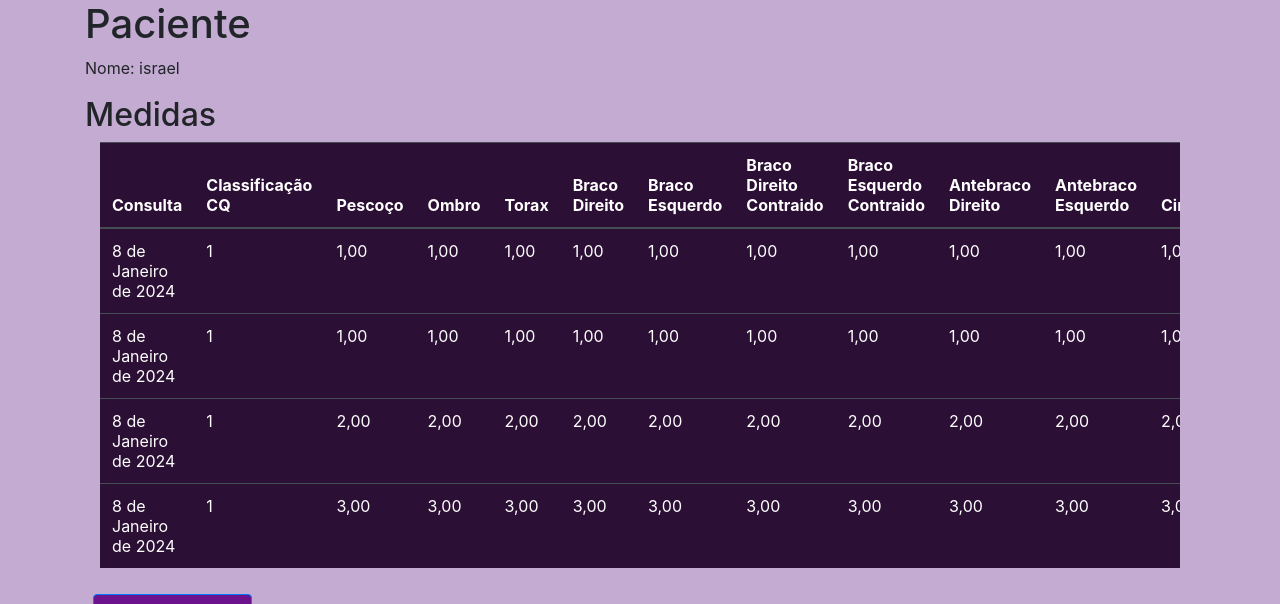
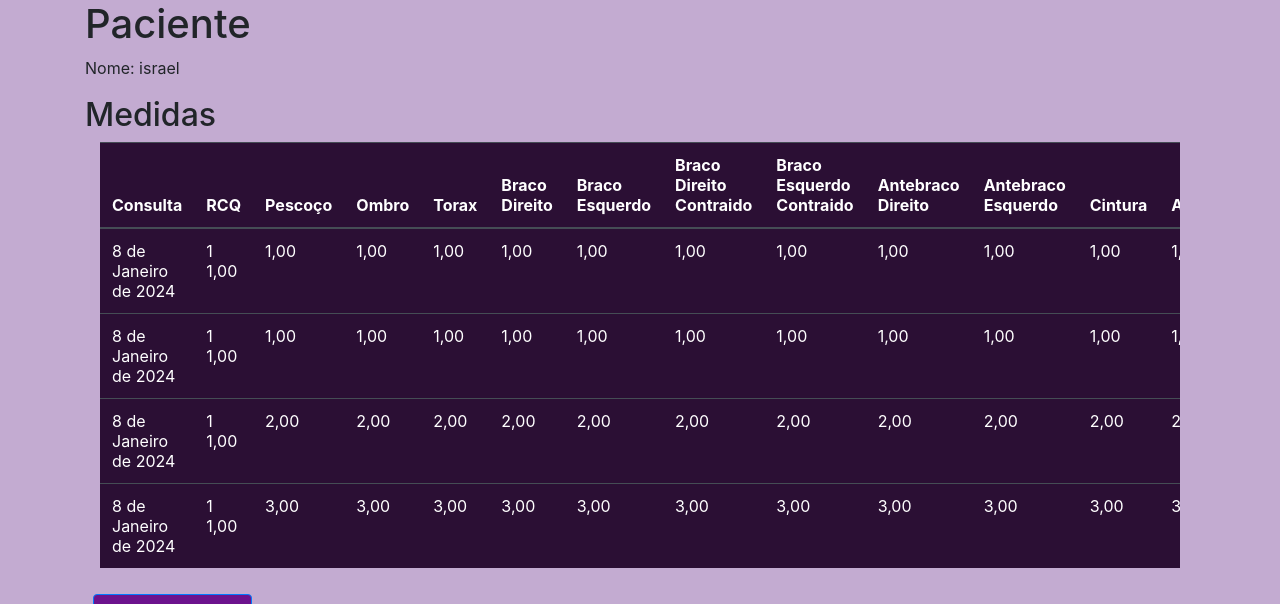
Before and after one commit to Macedorael/Projeto-Nutri, a Django app: page /circuferencias/1 in a window 1280 px wide. Shown: the top 604 px of the page. Run offline with Django 4.2, Linux system fonts and the light colour scheme; data comes from the database, SQL or seed files in the repository; both versions use the stored data as it was after the commit; some libraries are stand-ins or nearby versions.

Commit message:
Atualização da tabela rcq

```diff
--- a/plano/admin.py
+++ b/plano/admin.py
@@ -11,7 +11,7 @@ class MedidaAdmin(admin.ModelAdmin):
 class CircuferenciasAdmin(admin.ModelAdmin):
     list_display = ('nome','pescoco','ombro','torax','bracodireito','bracoesquerdo','bracodireitocontraido','bracoesquerdocontraido','antebracodireito','antebracoesquerdo',
                     'cintura','abdome','quadril','coxadistaldireita','coxadistalesquerda','coxamedialdireita','coxamedialesquerda','coxaproximaldireita','coxaproximalesquerda',
-                    'panturrilhadireita','panturrilhaesquerda','classificacao','criado')
+                    'panturrilhadireita','panturrilhaesquerda','classificacao','rcq','criado')
 
 
 class AlimentoAdmin(admin.ModelAdmin):
--- a/plano/forms.py
+++ b/plano/forms.py
@@ -16,7 +16,7 @@ class CircuferenciasForm(forms.ModelForm):
         model = Circuferencias
         fields = ['nome','pescoco','ombro','torax','bracodireito','bracoesquerdo','bracodireitocontraido','bracoesquerdocontraido','antebracodireito','antebracoesquerdo',
                     'cintura','abdome','quadril','coxadistaldireita','coxadistalesquerda','coxamedialdireita','coxamedialesquerda','coxaproximaldireita','coxaproximalesquerda',
-                    'panturrilhadireita','panturrilhaesquerda','classificacao']
+                    'panturrilhadireita','panturrilhaesquerda','classificacao','rcq']
 
 
 class AlimentoForm(forms.ModelForm):
--- a/plano/models.py
+++ b/plano/models.py
@@ -56,6 +56,7 @@ class Circuferencias(Base):
     panturrilhadireita = models.DecimalField('Panturrilhadireita', max_digits=15, decimal_places=2)
     panturrilhaesquerda = models.DecimalField('Panturrilhaesquerda', max_digits=15, decimal_places=2)
     classificacao = models.CharField('Classificação', max_length=20)
+    rcq = models.DecimalField('Rcq', max_digits=15, decimal_places=2)
 
     def __str__(self) -> str:
         return self.nome
--- a/plano/templates/circuferencias.html
+++ b/plano/templates/circuferencias.html
@@ -18,7 +18,7 @@
                     <thead class="flex-column">
                         <tr>
                             <th scope="col">Consulta</th>
-                            <th scope="col">Classificação CQ</th>
+                            <th scope="col">RCQ</th>
                             <th scope="col">Pescoço</th>
                             <th scope="col">Ombro</th>
                             <th scope="col">Torax</th>
@@ -46,7 +46,7 @@
                         {% for p in circuferencias %}
                             <tr>
                                 <td scope="row">{{ p.criado  }}</td>
-                                <td scope="row">{{ p.classificacao }}</td>
+                                <td scope="row">{{ p.classificacao }} {{p.rcq}}</td>
                                 <td scope="row">{{ p.pescoco  }}</td>
                                 <td scope="row">{{ p.ombro }}</a></td>
                                 <td scope="row">{{ p.torax  }}</td>
--- a/plano/templates/paciente.html
+++ b/plano/templates/paciente.html
@@ -26,6 +26,11 @@
             <a href="{% url 'plano' paciente.id %}" class="btn btn-primary">Fazer Plano</a>
             <a href="{% url 'antropometria' paciente.id %}" class="btn btn-primary">Antropometria</a>
         </div>
+
+        <div class="d-flex">
+        <a href="{% url 'painel' %}" class="btn btn-primary">Voltar para painel</a>
+        </div>
+
     </div>
     <script src="https://code.jquery.com/jquery-3.6.0.min.js"></script>
     <script src="https://cdn.jsdelivr.net/npm/bootstrap@5.3.0/dist/js/bootstrap.min.js"></script>
--- a/plano/templates/painel.html
+++ b/plano/templates/painel.html
@@ -20,6 +20,7 @@
                     <th scope="col">Nome</th>
                     <th scope="col">Telefone</th>
                     <th scope="col">E-mail</th>
+                    <th scope="col">Início</th>
                 </tr>
             </thead>
             <tbody>
@@ -29,6 +30,7 @@
                         <td scope="row"><a href="{% url 'paciente' p.id %}">{{ p.nome }}</a></td>
                         <td scope="row">{{ p.telefone }}</td>
                         <td scope="row">{{ p.email }}</td>
+                        <td scope="row">{{ p.criado }}</td>
                     </tr>
                 {% endfor %}
             </tbody>
--- a/plano/views.py
+++ b/plano/views.py
@@ -179,8 +179,8 @@ def fazermedida(request,pk):
     return render(request, 'fazermedida.html',context)
 
 def fazercircuferencia(request,pk):
+
     paciente = Paciente.objects.get(id=pk)
-
     if request.method == 'POST':
 
         nome = paciente
@@ -322,14 +322,13 @@ def fazercircuferencia(request,pk):
         cintura=cintura, abdome=abdome, quadril=quadril, coxadistaldireita=coxadistaldireita, coxadistalesquerda=coxadistalesquerda,
         coxamedialdireita=coxamedialdireita, coxamedialesquerda=coxamedialesquerda, coxaproximaldireita=coxaproximaldireita,
         coxaproximalesquerda=coxaproximalesquerda, panturrilhadireita=panturrilhadireita, panturrilhaesquerda=panturrilhaesquerda,
-        classificacao=classificacao)
+        classificacao=classificacao, rcq=rcq)
 
         circuferencias.save()
 
 
         return redirect('circuferencias',pk=pk)
     context={
-        'paciente': paciente
-
-    }
+        'paciente': paciente,
+        'rcq': rcq    }
     return render(request, 'fazercircuferencias.html',context)
```
Also changed, not shown: db.sqlite3, plano/migrations/0009_circuferencias_rcq.py (added).
